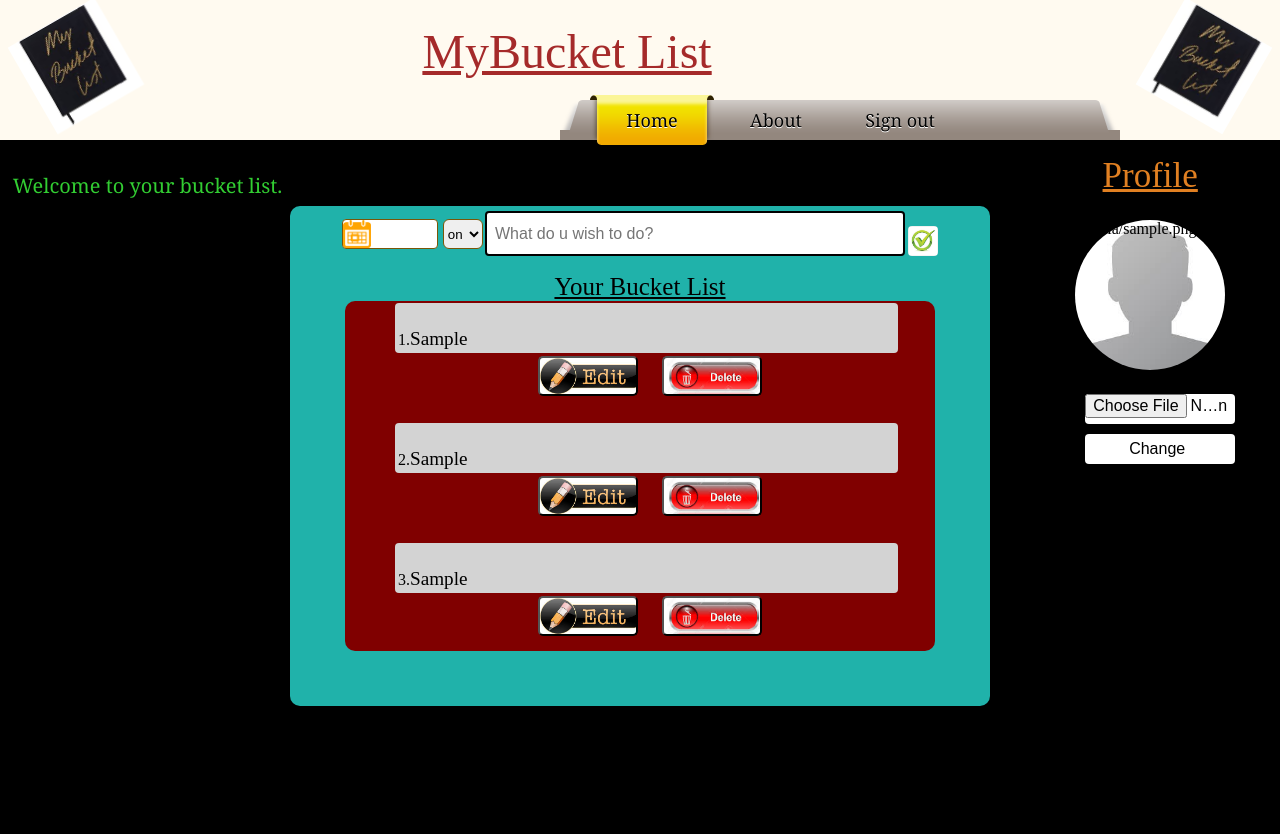
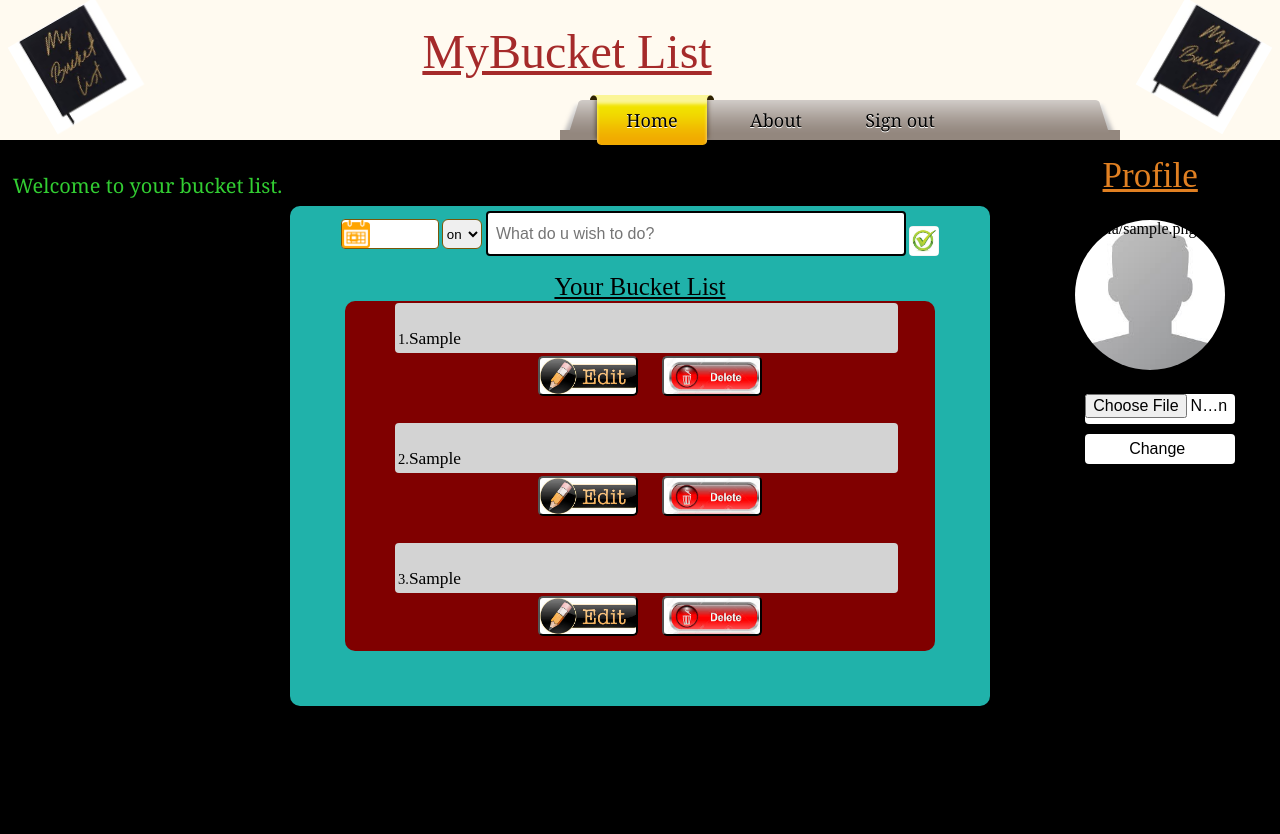
Before and after one commit to GeorgeKihara/Bucket_Project, a Flask app: template app/templates/home.html in a window 1280 px wide. Shown: the top 834 px of the page. Run offline with Flask 2, Linux system fonts and the light colour scheme; the template is opened without the code that fills it: most values are stand-ins (such as "Sample title", 1, 10 or a date in 2020); some libraries are stand-ins or nearby versions.

Commit message:
front end

```diff
--- a/app/static/css/my.css
+++ b/app/static/css/my.css
@@ -432,6 +432,7 @@ a {
     overflow: scroll;
     overflow-x: hidden;
     overflow-wrap: unset;
+    font-size: 14.5px;
 }
 
 #datepicker{
@@ -441,7 +442,7 @@ a {
     position: relative;
     left: -6.9%;
     margin-bottom: -1%;
-    width: 96px;
+    width: 98px;
     height: 30px;
     cursor: pointer;
     text-indent: 21%;
```
